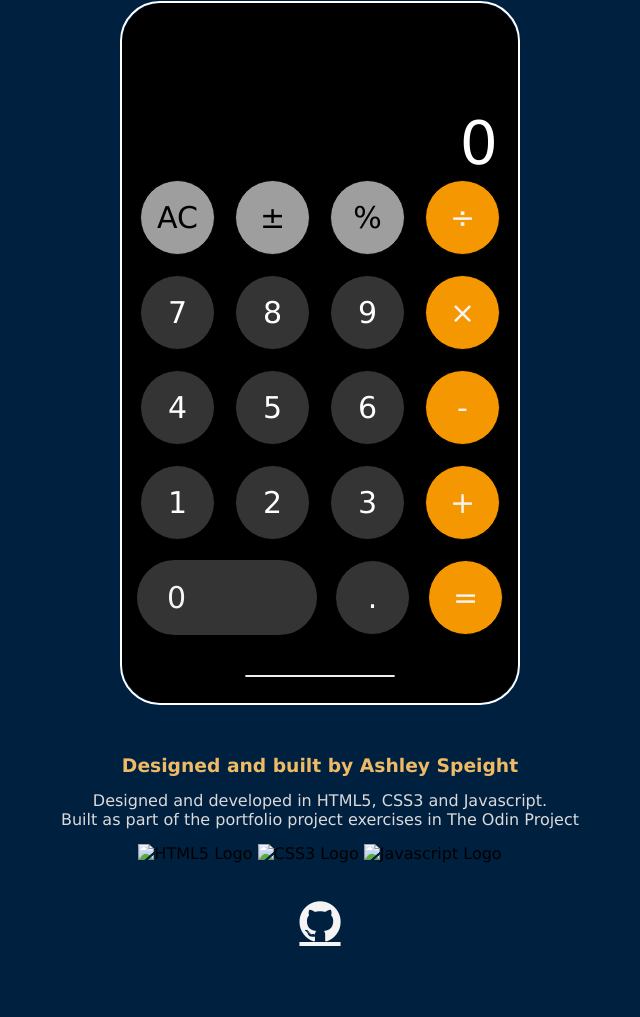
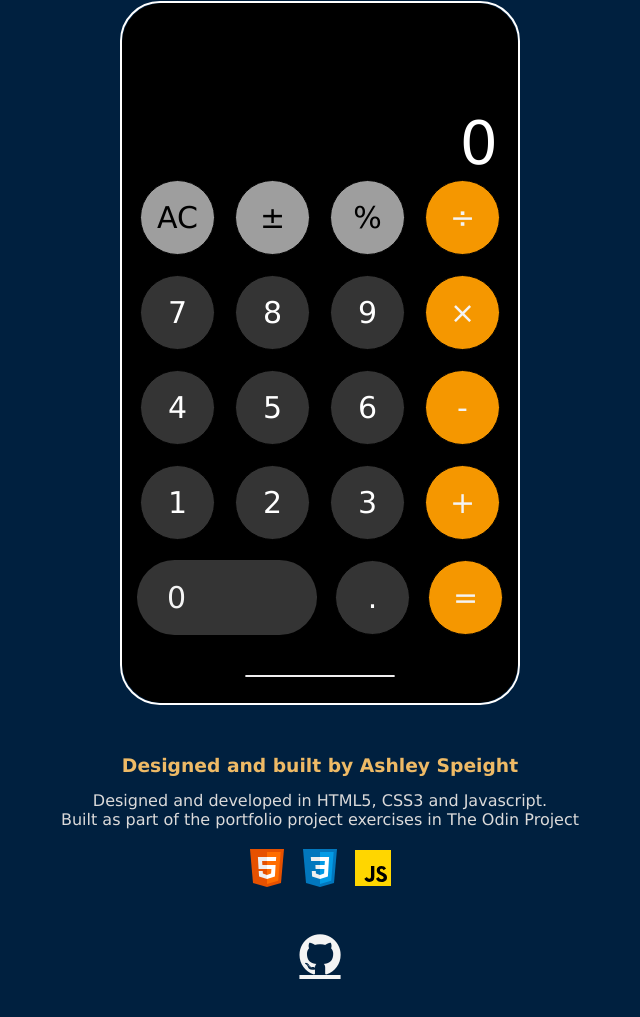
Before and after one commit to speightashley/calculator, a plain HTML site: page index.html in a window 1280 px wide. Shown: the part 167-1184 px from the top of the page, without its empty margins (320-960 px from the left). Drawn offline with Linux system fonts and the light colour scheme; the site is published under a folder, as on GitHub Pages, so addresses that start at the root find nothing.

Commit message:
move logos

```diff
--- a/index.html
+++ b/index.html
@@ -56,9 +56,9 @@
       </p>
 
       <div id="logos">
-        <img src="/images/icons8-html-5.svg" alt="HTML5 Logo" />
-        <img src="/images/icons8-css3-48.svg" alt="CSS3 Logo" />
-        <img src="/images/icons8-javascript.svg" alt="Javascript Logo" />
+        <img src="icons8-html-5.svg" alt="HTML5 Logo" />
+        <img src="icons8-css3-48.svg" alt="CSS3 Logo" />
+        <img src="icons8-javascript.svg" alt="Javascript Logo" />
       </div>
       <p id="social">
         <a href="https://github.com/speightashley/" class="fa fa-github"></a>
```
Also changed, not shown: icons8-css3-48.svg (added), icons8-html-5.svg (added), icons8-javascript.svg (added).
